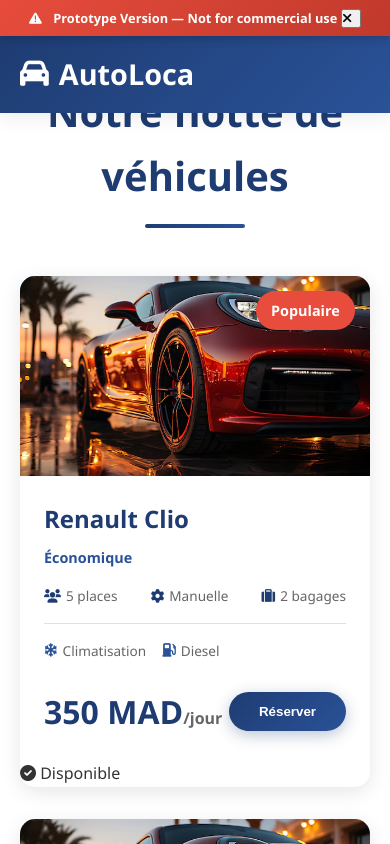
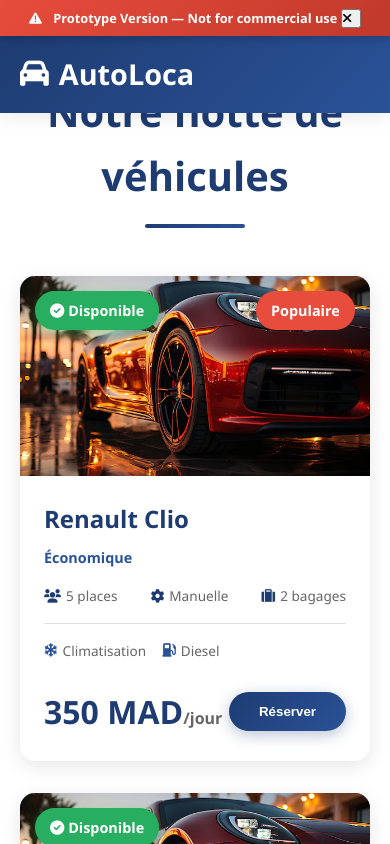
Before and after one commit to iaichouni-png/auto, a plain HTML site: page index.html in a window 390 px wide. Both pictures are taken after typing "Sample", "2020-01-15", "2020-01-15" into the empty fields and a click on the button "Rechercher". Shown: the part 2514-3358 px from the top of the page. Drawn offline with Linux system fonts and the light colour scheme.

Commit message:
Update style.css

```diff
--- a/style.css
+++ b/style.css
@@ -478,6 +478,32 @@
     font-size: 0.9rem;
     z-index: 10;
     animation: pulse 2s infinite;
+}
+
+.available-badge {
+    position: absolute;
+    top: 15px;
+    left: 15px;
+    background: #27ae60;
+    color: white;
+    padding: 8px 15px;
+    border-radius: 20px;
+    font-weight: 600;
+    font-size: 0.9rem;
+    z-index: 10;
+    animation: slideInLeft 0.5s ease-out;
+    box-shadow: 0 4px 15px rgba(39, 174, 96, 0.4);
+}
+
+@keyframes slideInLeft {
+    from {
+        transform: translateX(-100%);
+        opacity: 0;
+    }
+    to {
+        transform: translateX(0);
+        opacity: 1;
+    }
 }
 
 @keyframes pulse {
@@ -1033,6 +1059,16 @@
         padding-top: 120px;
     }
 
+    /* Désactiver l'effet parallaxe sur mobile pour garder le bouton rechercher visible */
+    .hero {
+        transform: none !important;
+    }
+
+    .search-box {
+        position: relative;
+        z-index: 100;
+    }
+
     .hero-content h1 {
         font-size: 2rem;
     }
```
